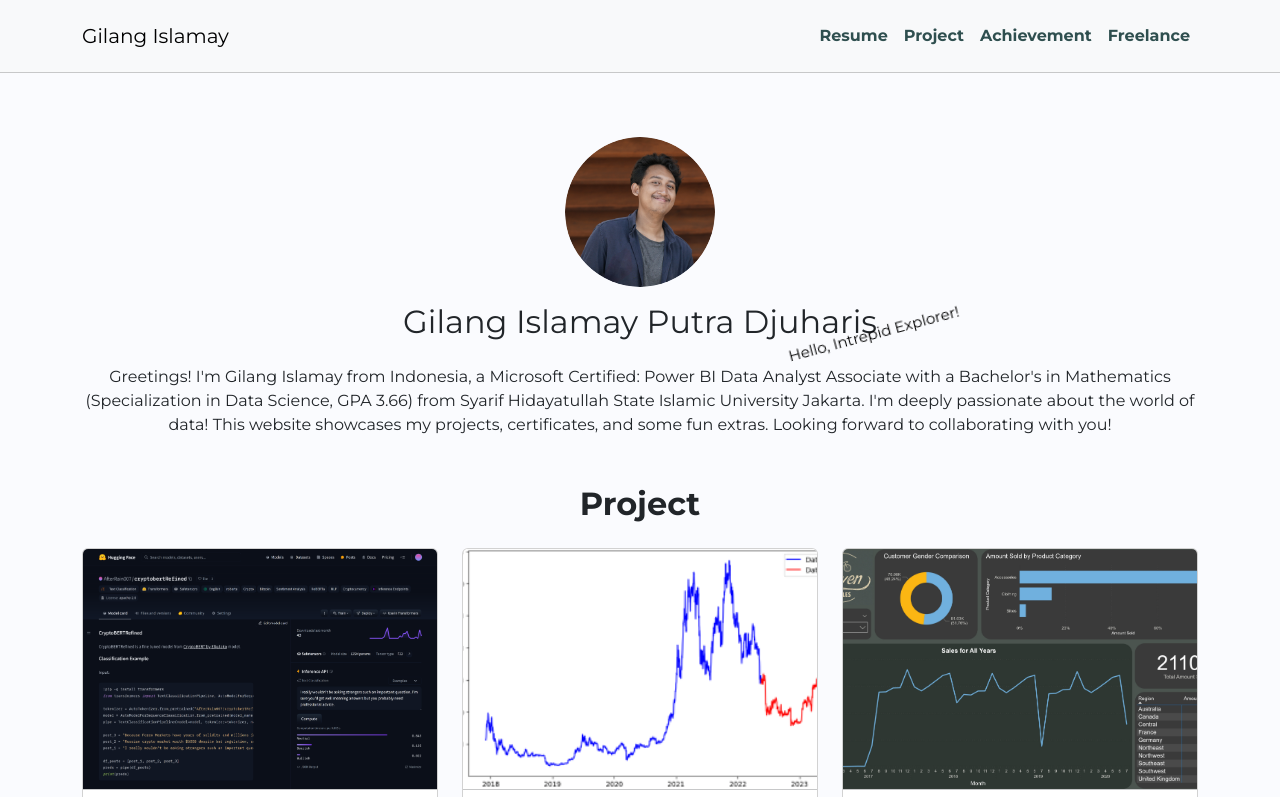
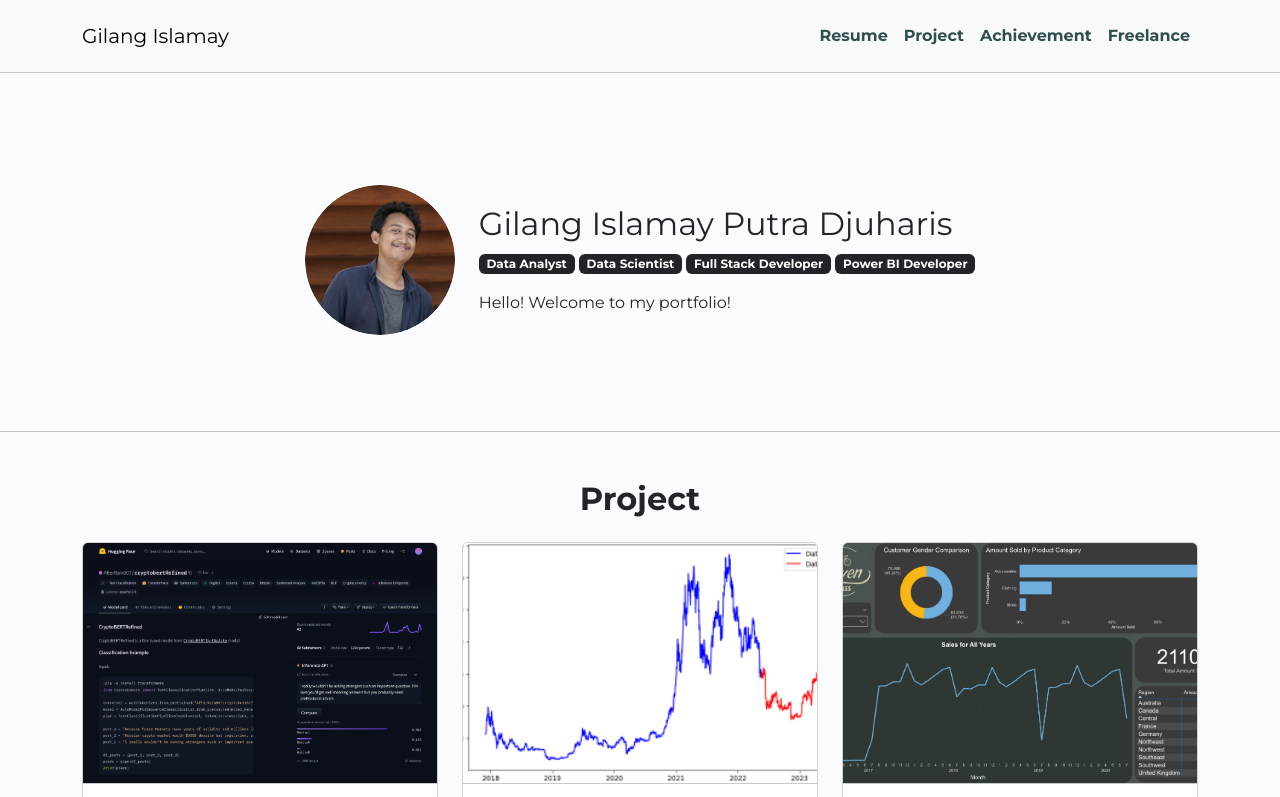
Before and after one commit to AfterRain007/AfterRain007.github.io, a plain HTML site: page index.html in a window 1280 px wide. Both pictures are taken after a click on the link "Gilang Islamay". Shown: the top 797 px of the page. Drawn offline with nearby package versions, Linux system fonts and the light colour scheme.

Commit message:
boom kinda done

```diff
--- a/index.html
+++ b/index.html
@@ -31,7 +31,7 @@
       </div>
 
       <!-- Offcanvas Component -->
-      <div class="offcanvas offcanvas-end d-lg-none" tabindex="-1" id="offcanvasNavbar" aria-labelledby="offcanvasNavbarLabel">
+      <div class="offcanvas offcanvas-end d-lg-none" tabindex="-1" id="offcanvasNavbar" aria-labelledby="offcanvasNavbarLabel" style="--bs-offcanvas-width: 250px;">
         <div class="offcanvas-header">
           <h5 class="offcanvas-title" id="offcanvasNavbarLabel">Navigation</h5>
           <button type="button" class="btn-close" data-bs-dismiss="offcanvas" aria-label="Close"></button>
@@ -52,22 +52,31 @@
     <!-- Main Content -->
     <main class="py-3" style="background-color: #fafbfe;">
       <!-- Profile Section -->
-      <section class="container text-center my-5">
-        <div class="mb-3">
-          <img src="./public/photo-profile.png" class="rounded-circle" style="height: 150px; object-fit: cover;" alt="Profile Picture of Gilang Islamay Putra Djuharis">
+      <section class="container text-md-start text-center py-5" style="margin-top: 3rem; margin-bottom: 3rem;">
+        <div class="row d-flex align-items-center justify-content-center">
+          <!-- Image -->
+          <div class="col-auto">
+            <img src="./public/photo-profile.png"
+                 class="rounded-circle"
+                 style="height: 150px; object-fit: cover;"
+                 alt="Profile Picture of Gilang Islamay Putra Djuharis">
+          </div>
+          <!-- Text Content -->
+          <div class="col-auto">
+            <h2>Gilang Islamay Putra Djuharis</h2>
+            <div class="mb-3">
+              <span class="badge text-bg-dark">Data Analyst</span>
+              <span class="badge text-bg-dark">Data Scientist</span>
+              <span class="badge text-bg-dark">Full Stack Developer</span>
+              <span class="badge text-bg-dark">Power BI Developer</span>
+            </div>
+            <p class="d-inline-block" id="introduction-text" style="margin-bottom: 0px;"></p>
+          </div>
         </div>
-        <div class="mb-3" style="position: relative; display: inline-block;">
-          <h2>
-            Gilang Islamay
-            <span class="d-none d-sm-inline">Putra Djuharis</span>
-          </h2>
-          <p id="Welcome-Text" data-bs-toggle="tooltip" data-bs-title="Get out of my room mom I'm playing minecraft!">
+      </section>
 
-          </p>
-        </div>
-        <p class="d-none d-md-block">Greetings! I'm Gilang Islamay from Indonesia, a Microsoft Certified: Power BI Data Analyst Associate with a Bachelor's in Mathematics (Specialization in Data Science, GPA 3.66) from Syarif Hidayatullah State Islamic University Jakarta. I'm deeply passionate about the world of data! This website showcases my projects, certificates, and some fun extras. Looking forward to collaborating with you!</p>
-        <p class="d-block d-md-none">Hi, I'm Gilang Islamay, a Microsoft Certified Power BI Data Analyst from Indonesia with a Math degree (Data Science, GPA 3.66). Explore my projects, certifications, and more. Let's collaborate!</p>
-      </section>
+
+      <hr class="m-0">
 
       <!-- Project -->
       <section class="container my-5">
@@ -155,7 +164,7 @@
       <section class="container my-5">
         <h2 class="text-center mb-4 section-title">Certification</h2>
         <div class="row mb-3 justify-content-center">
-          <div class="col-lg-3 col-12">
+          <div class="col-lg col-auto">
             <div class="row g-3 justify-content-center align-items-center">
               <div class="rounded-circle bg-primary d-flex justify-content-center align-items-center" style="width: 100px; height: 100px;">
                 <i class="fa-brands fa-microsoft text-white fs-1"></i>
@@ -166,7 +175,7 @@
               </p>
             </div>
           </div>
-          <div class="col-lg-3 col-12">
+          <div class="col-lg col-auto">
             <div class="row g-3 justify-content-center align-items-center">
               <div class="rounded-circle bg-primary d-flex justify-content-center align-items-center" style="width: 100px; height: 100px;">
                 <i class="fa-brands fa-google text-white fs-1"></i>
@@ -174,7 +183,7 @@
               <p style="text-align: center;"><strong>Google Data Analytics Specialization</strong></p>
             </div>
           </div>
-          <div class="col-lg-3 col-12">
+          <div class="col-lg col-auto">
             <div class="row g-3 justify-content-center align-items-center">
               <div class="rounded-circle bg-primary d-flex justify-content-center align-items-center" style="width: 100px; height: 100px;">
                 <svg xmlns="http://www.w3.org/2000/svg" viewBox="0 0 1000 400" id="Ibm" style="height: 25px;">
@@ -200,13 +209,13 @@
               <div class="col-lg-auto col-12 exp-time order-lg-1 order-2">
                 March - April 2022
               </div>
-              <div class="col-lg col-12 order-lg-2 order-1">
+              <div class="col-lg col-12 order-lg-2 order-1" style="text-align: justify;">
                 <strong>Production Division Intern • Badan Pusat Statistik</strong>
               </div>
             </div>
             <div class="row m-0 p-0">
               <div class="col-lg-auto d-none d-lg-block exp-time"></div>
-              <div class="col">
+              <div class="col" style="text-align: justify;">
                 <p>As a Production Division Intern at Badan Pusat Statistik Kota Tangerang, I've conducted data cleaning for Indonesia Property Data and Active Company Directory using Microsoft Excel, calculated employee salaries, and performed data entry for Supply Chain and Food Marketing Questionnaires in Tangerang. Additionally, I've automated the making of envelope front cover.</p>
               </div>
             </div>
@@ -222,13 +231,13 @@
               <div class="col-lg-auto col-12 exp-time order-lg-1 order-2">
                 March - April 2022
               </div>
-              <div class="col-lg col-12 order-lg-2 order-1">
+              <div class="col-lg col-12 order-lg-2 order-1"  style="text-align: justify;">
                 <strong>Full-Stack & Power BI Developer Intern • Asia Pulp & Paper</strong>
               </div>
             </div>
             <div class="row m-0 p-0">
               <div class="col-lg-auto d-none d-lg-block exp-time"></div>
-              <div class="col">
+              <div class="col" style="text-align: justify;">
                 <p>As a Full-Stack & Power BI Developer Intern at Asia Pulp & Paper (APP), I spearheaded the development of an innovative website that streamlined and accelerated the reporting process for the Corporate Resilience Division (CRD), significantly enhancing operational efficiency. Additionally, I architected a robust MySQL database structure to ensure enhanced data integrity and seamless maintenance of referential relationships. To further revolutionize the reporting process, I leveraged Power BI to deliver insightful visualizations that dramatically improved data readability and accessibility for stakeholders.</p>
               </div>
             </div>
@@ -273,9 +282,48 @@
         const randomMessage = combinedMessages[Math.floor(Math.random() * combinedMessages.length)];
 
         // Set the selected message to the element with id 'Welcome-Text'
-        $('#Welcome-Text').text(randomMessage);
+        $('.welcome-text').text(randomMessage);
       });
     </script>
+
+<script>
+  $(document).ready(function () {
+      const text = "Hello! Welcome to my portfolio!";
+      let index = 0;
+
+      function typeText() {
+          if (index < text.length) {
+              $('#introduction-text').text($('#introduction-text').text() + text.charAt(index));
+
+              // If "Hello!" is completed, make the cursor blink during the delay
+              if (text.charAt(index) === "!") {
+                  $('#introduction-text').removeClass('typing-solid').addClass('typing-blink');
+                  setTimeout(() => {
+                      $('#introduction-text').removeClass('typing-blink').addClass('typing-solid');
+                      index++; // Continue typing after the delay
+                      typeText();
+                  }, 500); // 500ms delay before continuing
+              } else {
+                  index++;
+                  setTimeout(typeText, 100); // Standard typing speed
+              }
+          } else {
+              // Typing finished, switch to blinking cursor
+              $('#introduction-text').removeClass('typing-solid').addClass('typing-blink');
+
+              // Fade out the cursor 5 seconds after typing finishes
+              setTimeout(() => {
+                  $('#introduction-text').addClass('fade-out');
+              }, 3300);
+          }
+      }
+
+      // Initialize with a solid cursor
+      $('#introduction-text').addClass('typing-solid');
+      typeText();
+  });
+</script>
+
 
 <script>
   $(document).ready(function() {
--- a/public/style.css
+++ b/public/style.css
@@ -48,13 +48,13 @@ footer p {
 }
 
 /* Apply the animation to the text */
-#Welcome-Text {
+.welcome-text {
     display: inline-block; /* Ensures the scaling centers correctly */
     transform-origin: center; /* Scale from center */
     animation: scaleText 2s infinite; /* Runs the animation continuously */
     position: absolute;
     bottom: -10px;
-    right: -85px;
+    right: -35px;
     transform: rotate(-15deg);
     white-space: nowrap;
     color: black;
@@ -65,8 +65,7 @@ footer p {
 }
 
 @media (max-width: 768px) {
-    #Welcome-Text {
-        right: -50px;
+    .welcome-text {
         font-size: smaller;
     }
 }
@@ -200,3 +199,37 @@ a.card:hover {
         font-weight: bold;
     }
 }
+
+/* Solid cursor during typing */
+#introduction-text.typing-solid::after {
+    content: "|"; /* Solid cursor */
+    display: inline-block;
+}
+
+/* Blinking cursor */
+#introduction-text.typing-blink::after {
+    content: "|"; /* Blinking cursor */
+    animation: blink 1s steps(60, end) infinite; /* Smooth 60 FPS blink */
+}
+
+/* Fade-out effect for the cursor */
+#introduction-text.fade-out::after {
+    animation: fadeOut 1s forwards;
+}
+
+/* Keyframes for blinking */
+@keyframes blink {
+    50% {
+        opacity: 0;
+    }
+}
+
+/* Keyframes for fading out */
+@keyframes fadeOut {
+    from {
+        opacity: 1;
+    }
+    to {
+        opacity: 0;
+    }
+}
```
